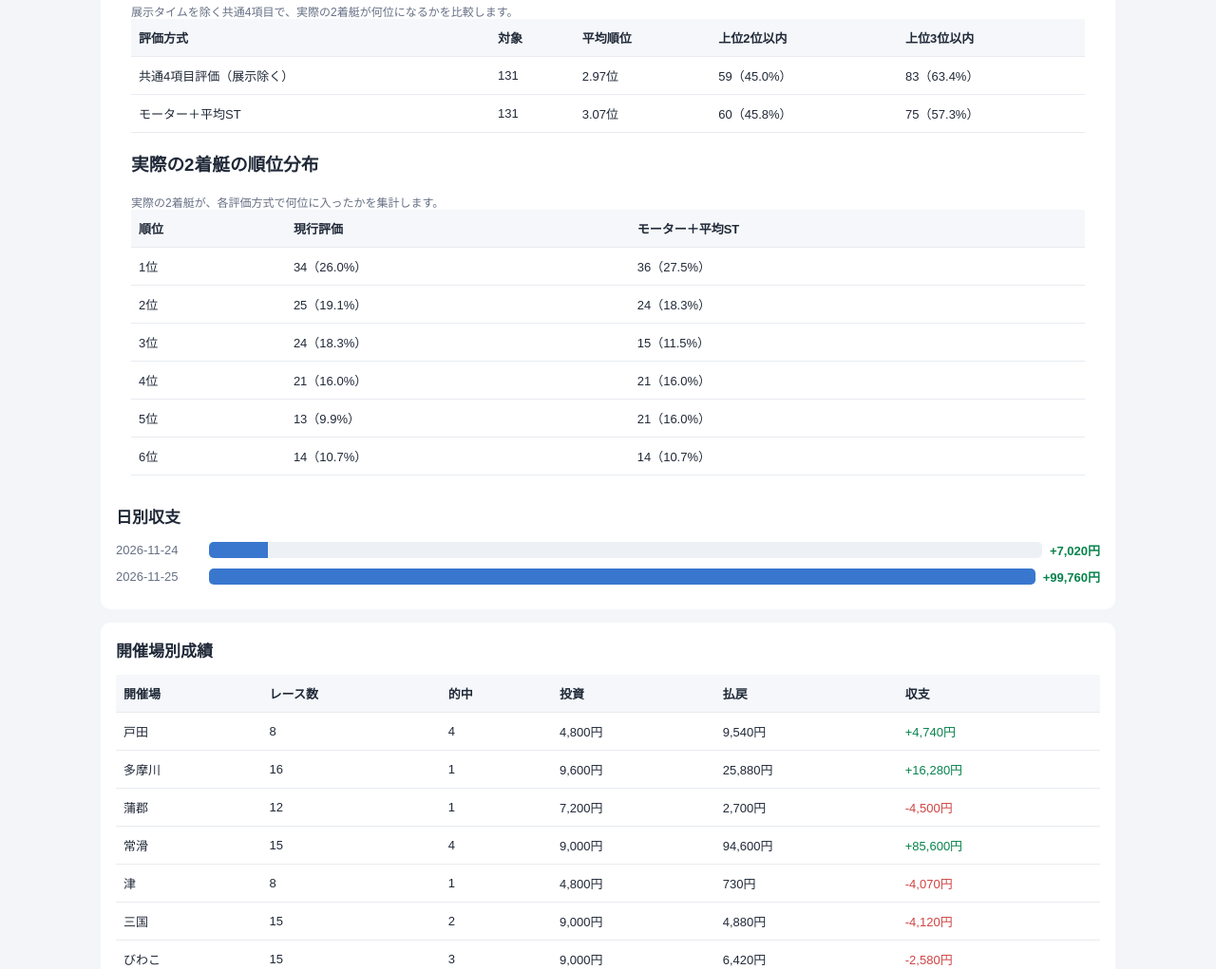
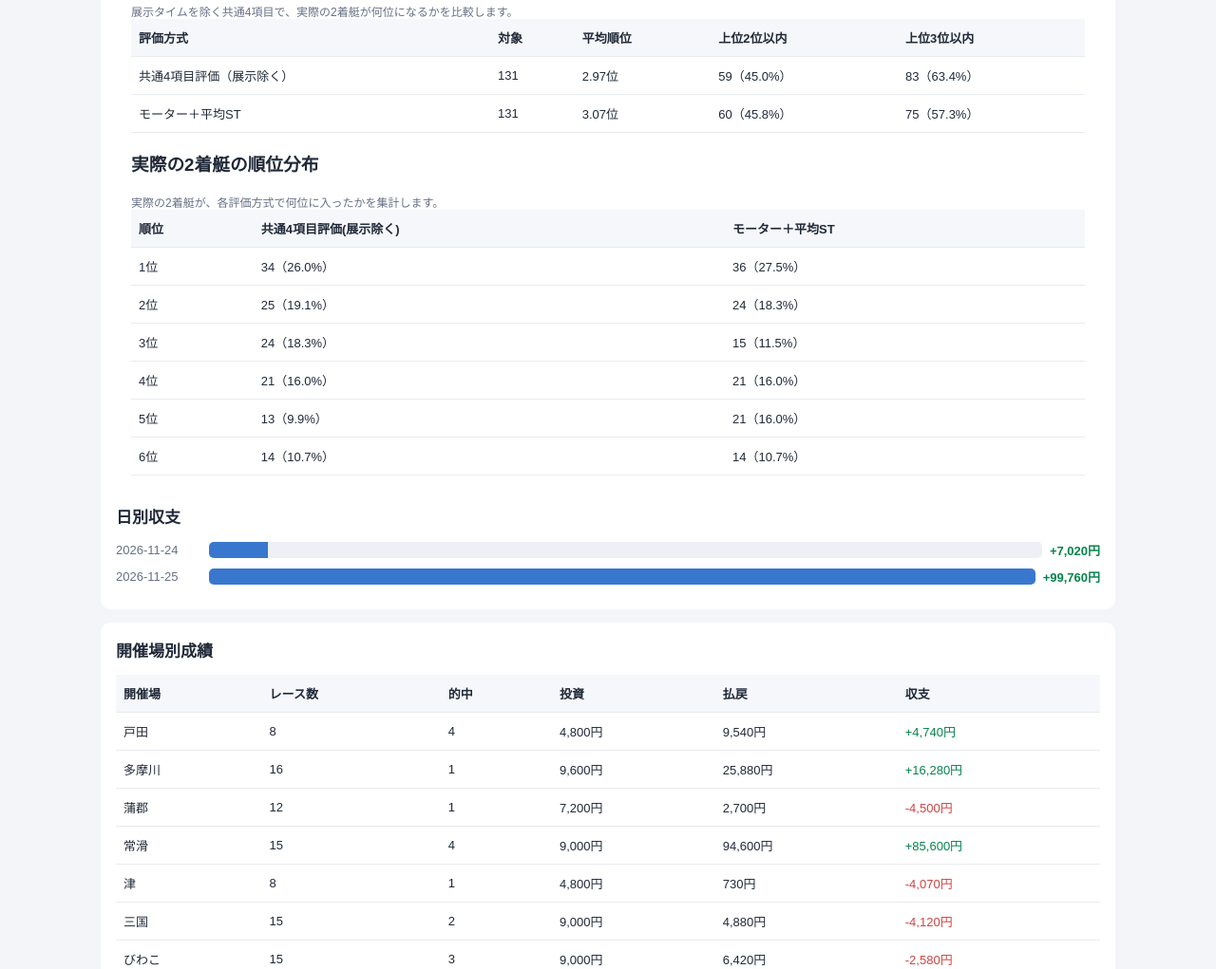
Before and after one commit to macchi1014-oss/boat-race-auto, a plain HTML site: page stats.html in a window 1280 px wide. Shown: the part 3319-4340 px from the top of the page at 95% size. Drawn offline with Linux system fonts and the light colour scheme.

Commit message:
Update stats.html

```diff
--- a/stats.html
+++ b/stats.html
@@ -199,7 +199,7 @@ input,select{padding:10px;border:1px solid #ccd2dc;border-radius:7px;background:
 <thead>
 <tr>
 <th>順位</th>
-<th>現行評価</th>
+<th>共通4項目評価(展示除く)</th>
 <th>モーター＋平均ST</th>
 </tr>
 </thead>
```
